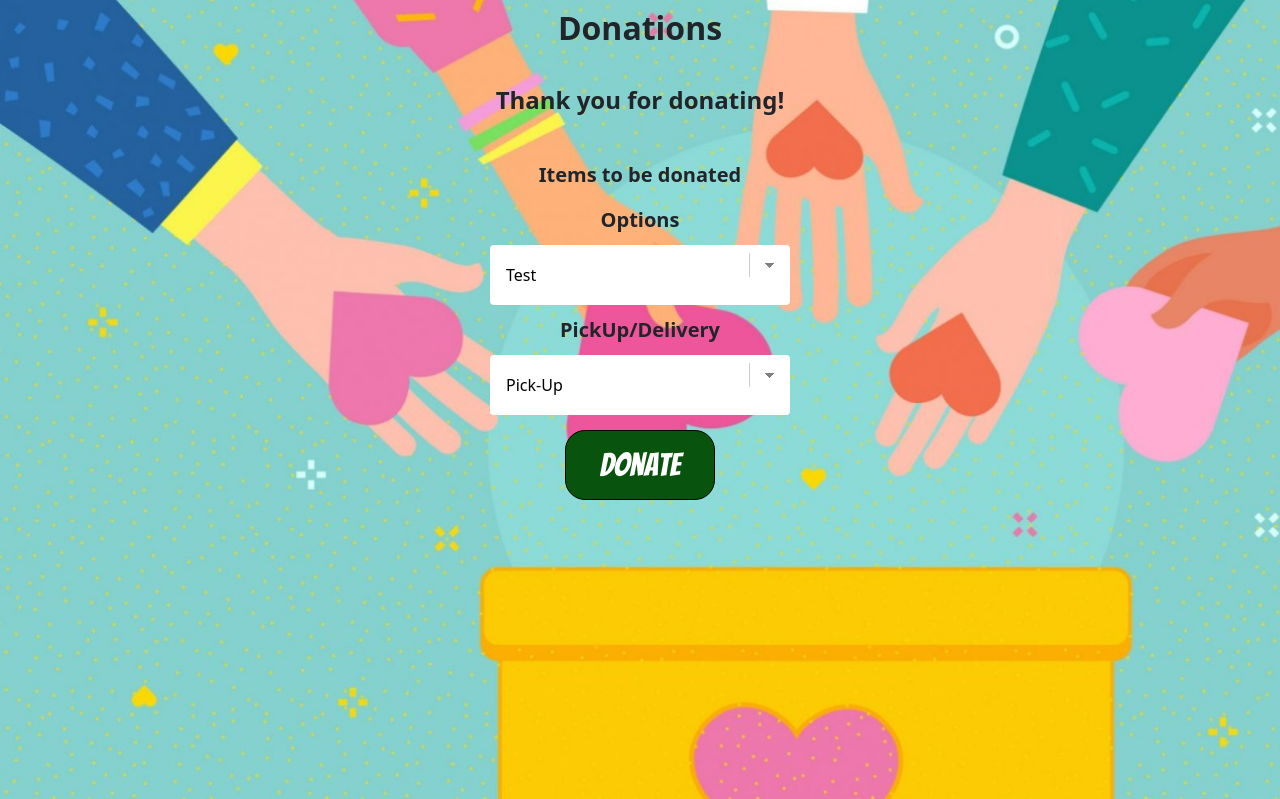
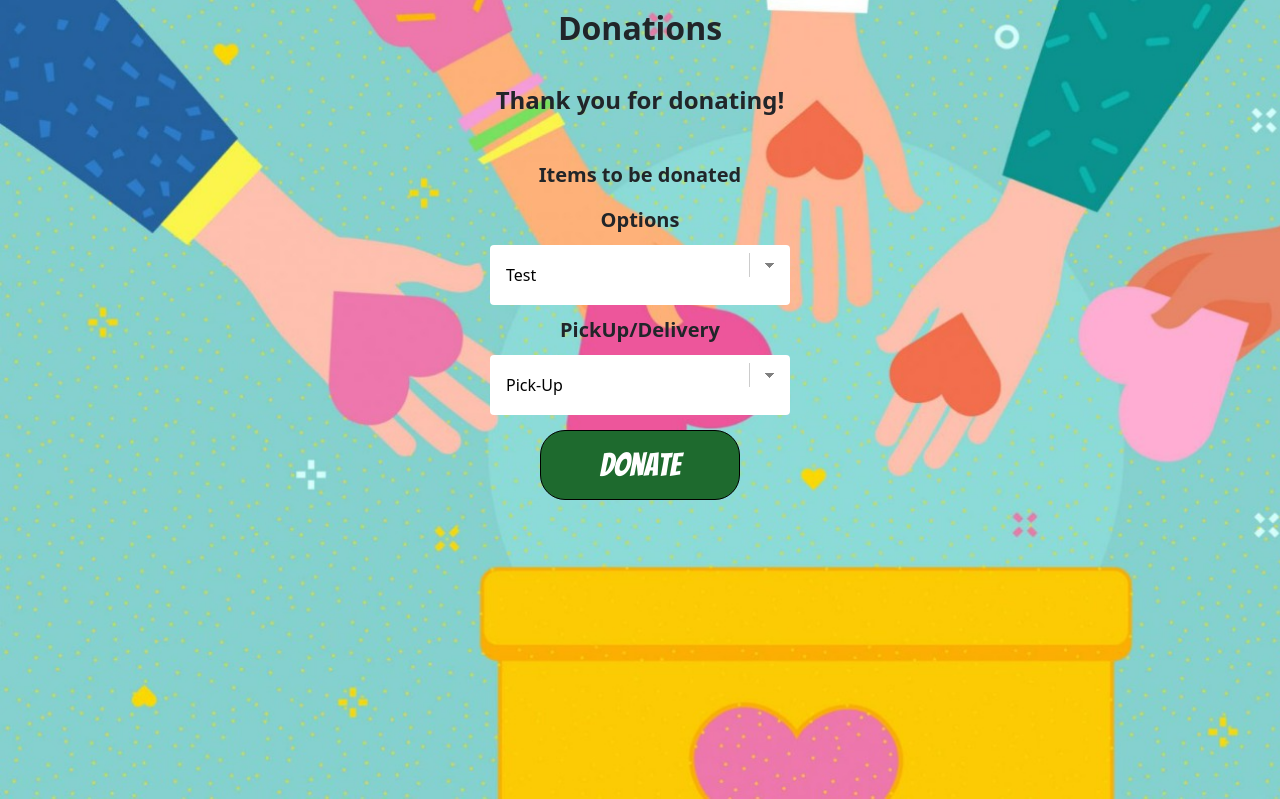
Before and after one commit to raulgoindhan/project-info, a Flask app: page /donations in a window 1280 px wide. Shown: the part 142-941 px from the top of the page. Run offline with Flask 3, Linux system fonts and the light colour scheme.

Commit message:
Donation Page Update

```diff
--- a/website/static/style.css
+++ b/website/static/style.css
@@ -100,7 +100,7 @@ h1{
   border-radius: 5px;
   border: 1px solid #000;
   padding: 10px 20px;
-  background: #08530D;
+  background: #1E6A2E;
   font-family: Bangers;
   font-size: 2em;
   color: white;
@@ -134,7 +134,7 @@ h1{
   }
 .sh .donate-button-entry{
   position: absolute;
-  background-color: #08530D; /* Green */
+  background-color: #1E6A2E; /* Green */
   border: none;
   color: white;
   padding: 15px 45px;
@@ -150,7 +150,7 @@ h1{
 }
 .donate-button-entry{
   position: absolute;
-  background-color: #08530D; /* Green */
+  background-color: #1E6A2E; /* Green */
   border: none;
   color: white;
   padding: 15px 45px;
@@ -298,7 +298,7 @@ body{
 }
 
 .donation-section h4{
-  font-weight: 600;
+  font-weight: 700;
   padding-bottom: 40px;
 }
 
--- a/website/templates/donations.html
+++ b/website/templates/donations.html
@@ -22,7 +22,7 @@
         </select>
 
         <div >
-            <button type="submit" class="donate-button" type="button" style="border-radius: 20px; width: 150px; margin-top: 15px;">Donate</button>
+            <button type="submit" class="donate-button" type="button" style="border-radius: 25px; width: 200px; margin-top: 15px;">Donate</button>
 
           </div>
     </form>
```
